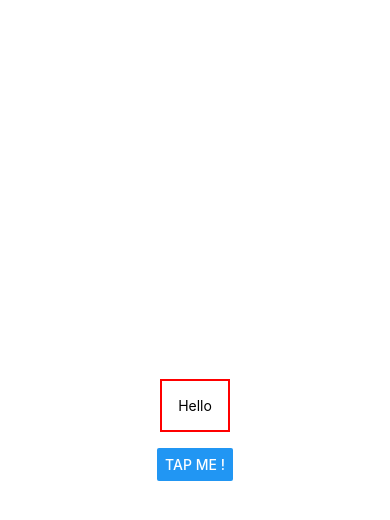
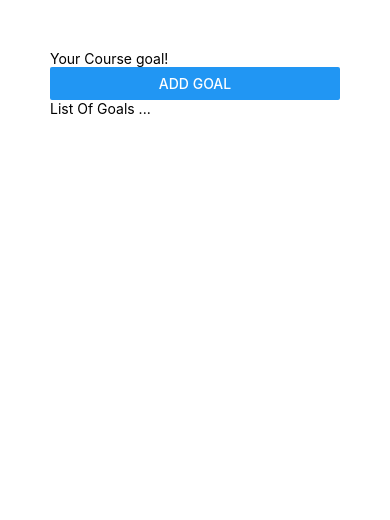
Before and after one commit to ghanayemomar/ReactNative, a React Native app: screen / in a window 390 px wide. Shown: the top 520 px of the page. Built offline with nearby package versions, Linux system fonts and the light colour scheme.

Commit message:
17. Exploring Layouts & Flexbox

```diff
--- a/App.js
+++ b/App.js
@@ -1,26 +1,21 @@
-import { StatusBar } from "expo-status-bar";
 import { Button, StyleSheet, Text, TextInput, View } from "react-native";
 
 export default function App() {
   return (
-    <View style={styles.container}>
-      <Text style={styles.dummyText}>Hello</Text>
-      <Button title="Tap Me !" />
+    <View style={styles.appContainer}>
+      <View>
+        <TextInput placeholder="Your Course goal!"/>
+        <Button title="Add Goal"/>
+      </View>
+      <View>
+        <Text>List Of Goals ...</Text>
+      </View>
     </View>
   );
 }
 
 const styles = StyleSheet.create({
-  container: {
-    flex: 1,
-    backgroundColor: "white",
-    alignItems: "center",
-    justifyContent: "center",
-  },
-  dummyText: {
-    margin: 16,
-    borderWidth: 2,
-    borderColor: "red",
-    padding: 16,
-  },
+  appContainer:{
+    padding:50,
+  }
 });
```
